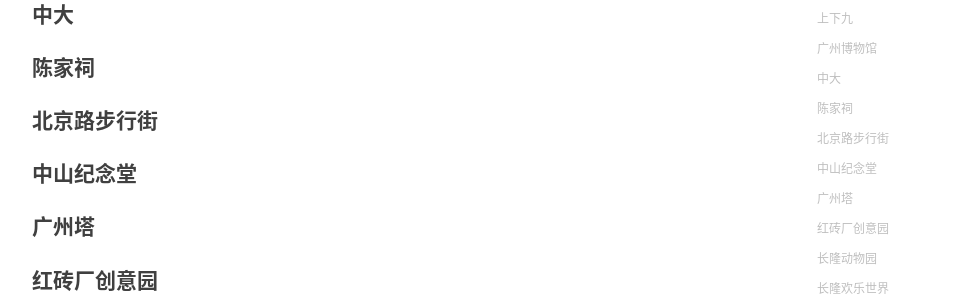
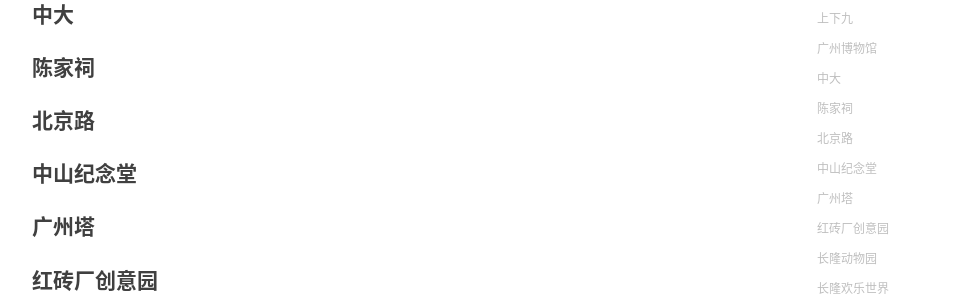
Before and after one commit to anchor2017/anchor2017.github.io, a Jekyll site: the page built from _posts/2019-03-26-In-Guangzhou-2019.md, in a window 1280 px wide and 900 px high, scrolled down 1000 px. Shown: the part 565-865 px from the top of the window, without its empty margins (233-1190 px from the left). Built offline with Jekyll 4.4.1, drawn with Linux system fonts in a browser that asks for light colours; nearby versions of some CDN libraries; comment, search, counter and statistics services are not loaded.

Commit message:
Update 2019-03-26-In-Guangzhou-2019.md

```diff
--- a/_posts/2019-03-26-In-Guangzhou-2019.md
+++ b/_posts/2019-03-26-In-Guangzhou-2019.md
@@ -38,7 +38,7 @@ mermaid: true
 #### 广州博物馆
 #### 中大
 #### 陈家祠
-#### 北京路步行街
+#### 北京路
 #### 中山纪念堂
 #### 广州塔
 #### 红砖厂创意园
```
